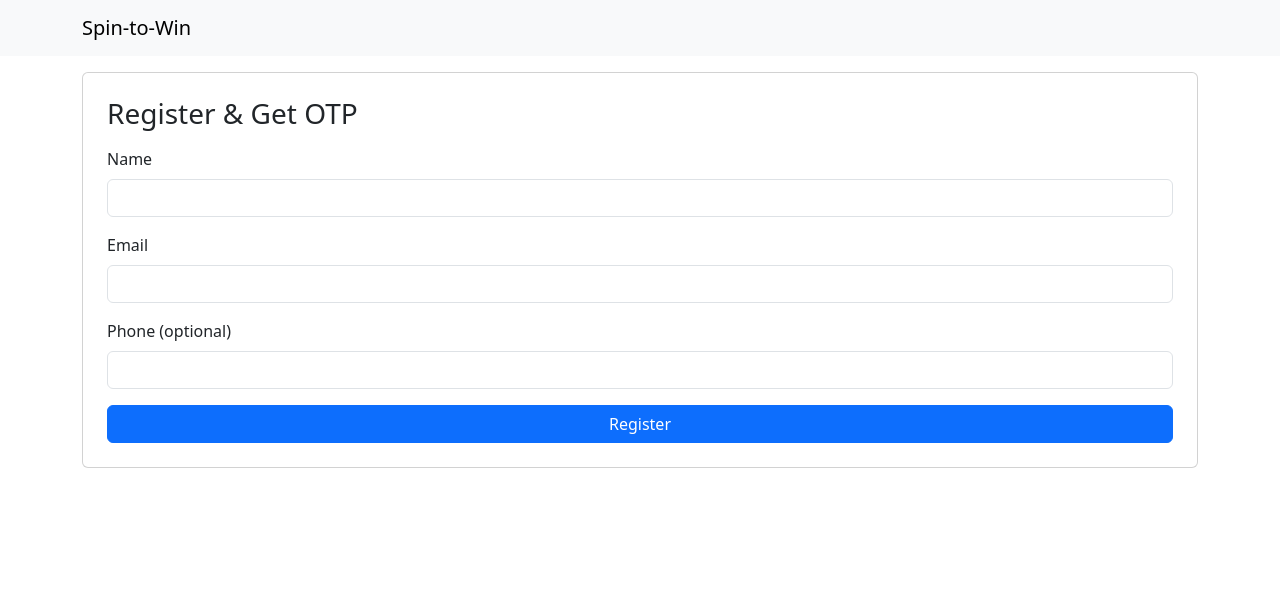
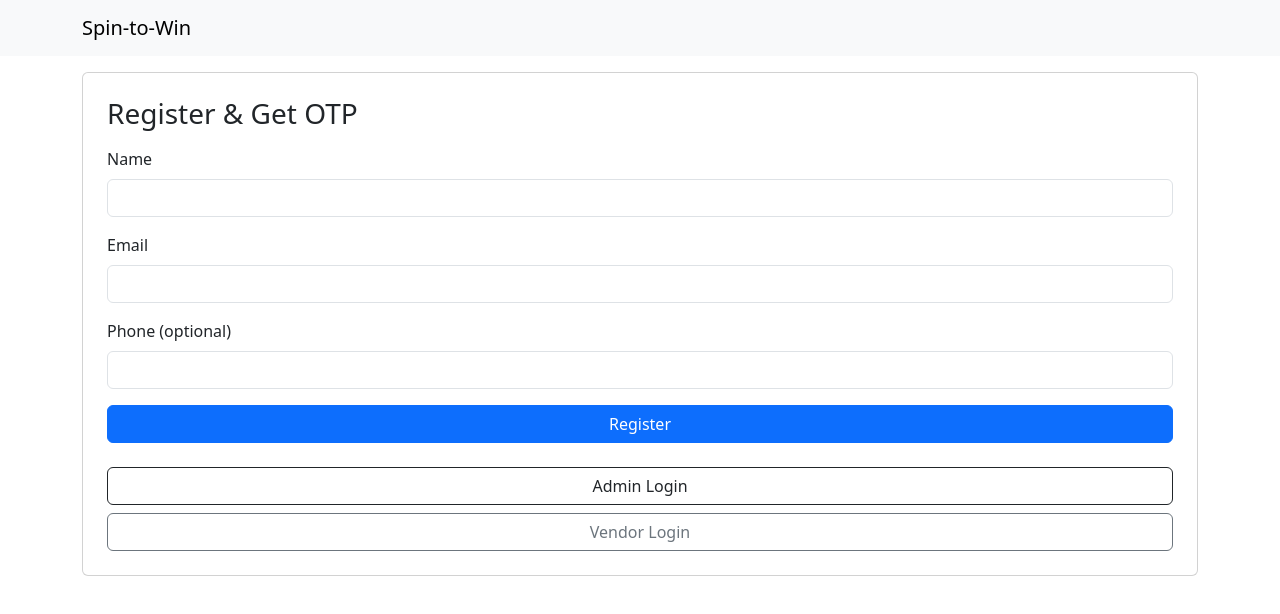
Before and after one commit to hncservice/Myproject, a React (Vite) app in the folder client/: page / in a window 1280 px wide. Shown: the top 614 px of the page. Built offline with nearby package versions, Linux system fonts and the light colour scheme; no server answers.

Commit message:
updated backend code final node mone secure node vercelss

```diff
--- a/client/src/pages/user/RegisterPage.jsx
+++ b/client/src/pages/user/RegisterPage.jsx
@@ -107,6 +107,25 @@ const RegisterPage = () => {
           {loading ? 'Sending OTP…' : 'Register'}
         </Button>
       </Form>
+
+      {/* extra section for admin/vendor login */}
+      <div className="mt-4 d-flex flex-column gap-2">
+        <Button
+          variant="outline-dark"
+          className="w-100"
+          onClick={() => navigate('/admin/login')}
+        >
+          Admin Login
+        </Button>
+
+        <Button
+          variant="outline-secondary"
+          className="w-100"
+          onClick={() => navigate('/vendor/login')}
+        >
+          Vendor Login
+        </Button>
+      </div>
     </Card>
   );
 };
```
